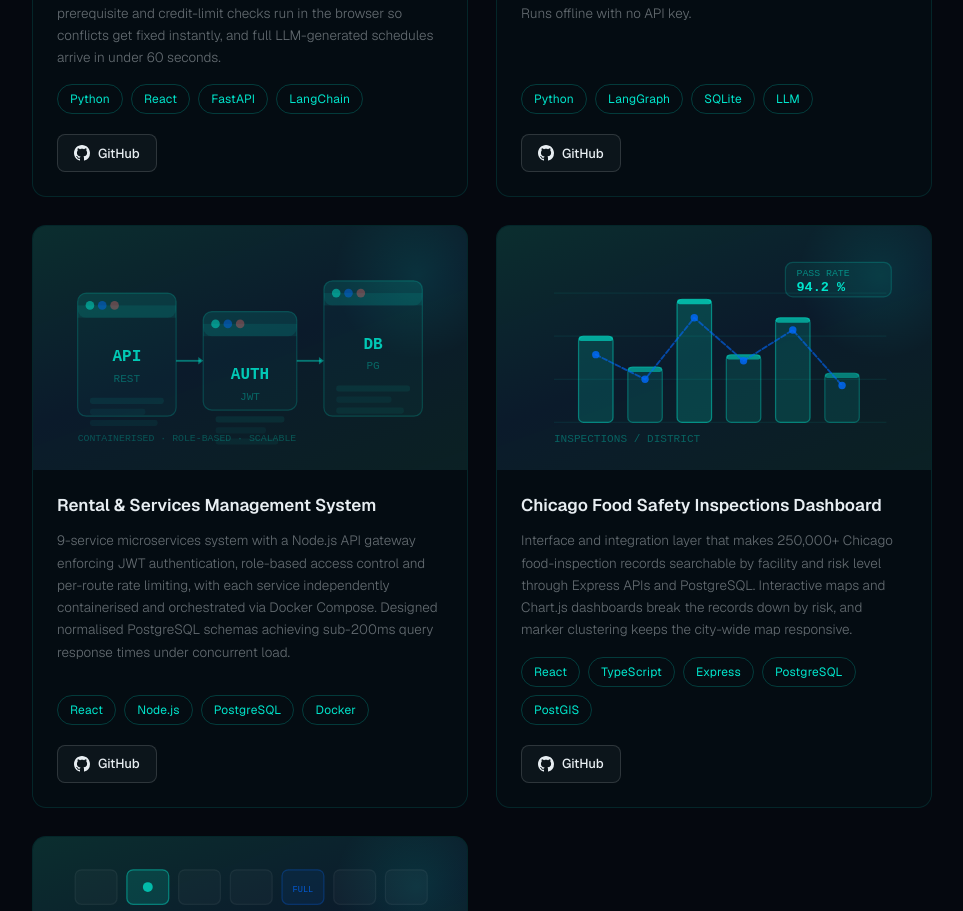
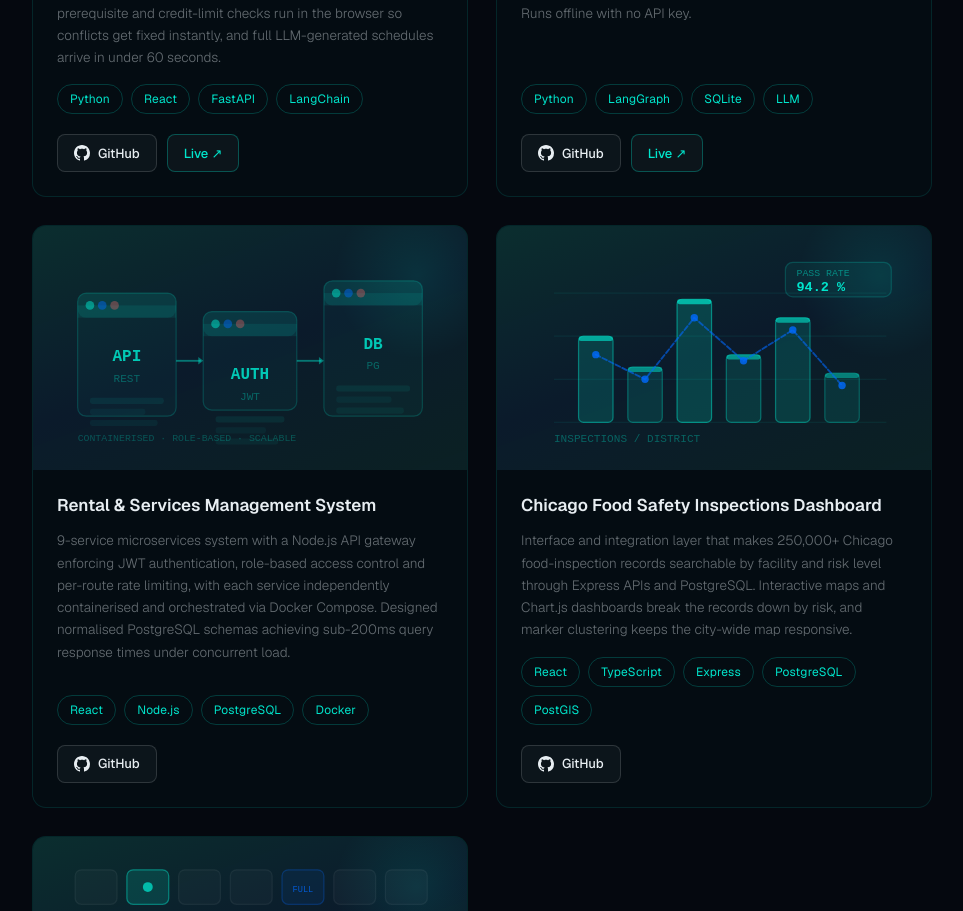
Before and after one commit to Srushti-S/portfolio, a React (Vite) app: page / in a window 1280 px wide. Shown: the part 5640-6551 px from the top of the page, without its empty margins (158-1121 px from the left). Built offline with nearby package versions, Linux system fonts and the light colour scheme.

Commit message:
add live demo links for course planner and invoice autopilot; update invoice repo link

```diff
--- a/src/data/portfolio.ts
+++ b/src/data/portfolio.ts
@@ -137,7 +137,7 @@ export const projects = [
     description: 'Course recommendation engine covering 300+ courses, built on LangChain and the OpenAI API, with a deterministic fallback that ranks by prerequisites, credit load, and student interests whenever the API is unavailable or rate-limited. A React drag-and-drop planner handles multi-semester scheduling: prerequisite and credit-limit checks run in the browser so conflicts get fixed instantly, and full LLM-generated schedules arrive in under 60 seconds.',
     stack: ['Python', 'React', 'FastAPI', 'LangChain'],
     github: 'https://github.com/Srushti-S/Course-Selector-AI-Agent-',
-    live: '',
+    live: 'https://course-planner-frontend.onrender.com/',
     highlight: true,
     art: 'neural',
   },
@@ -145,8 +145,8 @@ export const projects = [
     title: 'Invoice Processing Automation',
     description: 'Multi-agent pipeline built on LangGraph that reads invoices in five file formats, checks them against inventory, and decides whether to pay. The money decisions are deterministic Python covered by tests, so a bad model response can never release a payment, and a ledger blocks paying the same invoice twice. Runs offline with no API key.',
     stack: ['Python', 'LangGraph', 'SQLite', 'LLM'],
-    github: 'https://github.com/Srushti-S/Invoice-Processing-Automation',
-    live: '',
+    github: 'https://github.com/Srushti-S/invoice-autopilot',
+    live: 'https://invoice-autopilot-henna.vercel.app/',
     highlight: false,
     art: 'pipeline',
   },
```
